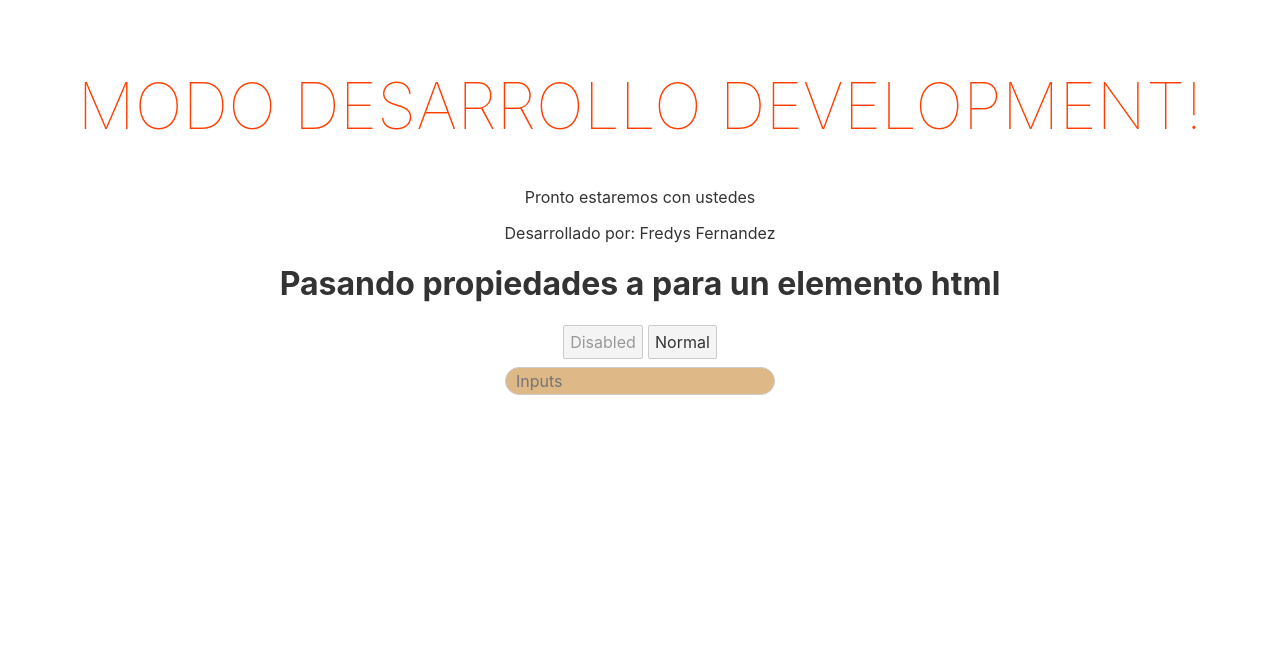
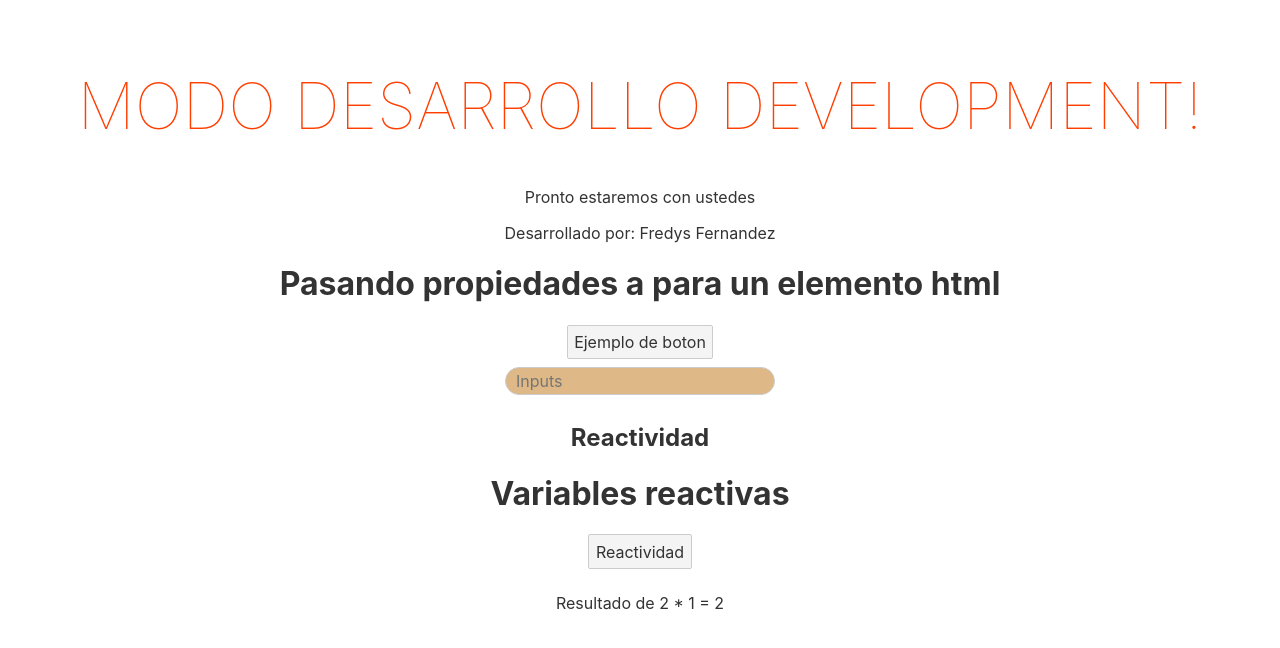
Before and after one commit to juniorfrey/curso-svelte2, a Svelte app: page / in a window 1280 px wide. Shown: the top 648 px of the page. Built offline with nearby package versions, Linux system fonts and the light colour scheme.

Commit message:
Clase 3: Reactividad Se trabajo con la reactividad de las variables

```diff
--- a/src/App.svelte
+++ b/src/App.svelte
@@ -1,8 +1,9 @@
 <script>
-
 	import Datos from "./Clase_Componente.svelte";
 	import Button from "./Button.svelte";
 	import Inputs from "./Inputs.svelte";
+	import Reactividad from "./Reactividad.svelte";
+import ClaseComponente from "./Clase_Componente.svelte";
 	export let name;
 	let lenguaje = 'Pronto estaremos con ustedes';
 	let examplearray = {
@@ -18,6 +19,11 @@
 		require : `required`,
 		value:''
 	};
+
+	let PropertyButton = {
+		nameButton:`Reactividad`,
+		type:`button`
+	}
 
 
 	// Funciones
@@ -36,13 +42,15 @@
 	<!-- 	<Datos  {...examplearray} />-->
 
 	<!-- Botones -->
-	<Button {disabled} {HandleClick}/>
+	<Button {disabled} {HandleClick} />
 
 	<!-- Inputs -->
 	<Inputs {...propertyInput}/>
 	<!--{console.log(propertyInput)}-->
 	<!--{@debug propertyInput}-->
 
+	<h2>Reactividad</h2>
+	<Reactividad {...PropertyButton} {...propertyInput}/>
 
 
 </main>
--- a/src/Button.svelte
+++ b/src/Button.svelte
@@ -1,6 +1,9 @@
 <script>
-    export let disabled = false;
+    //export let disabled = false;
     export let HandleClick = 'p';
+    export let nameButton = 'Ejemplo de boton';
+    export let type = 'button';
+    export let texto = 'Pasando propiedades a para un elemento html';
 </script>
 
 <style>
@@ -8,7 +11,7 @@
 </style>
 
 <main>
-    <h1>Pasando propiedades a para un elemento html</h1>
-    <button type="button" disabled={disabled}>Disabled</button>
-    <button type="button" on:click={HandleClick}>Normal</button>
+    <h1>{texto}</h1>
+    <!--<button type="button" disabled={disabled}>Disabled</button>-->
+    <button type={type} on:click={HandleClick}>{nameButton}</button>
 </main>
--- /dev/null
+++ b/src/Reactividad.svelte
@@ -0,0 +1,22 @@
+<script>
+    import Button from "./Button.svelte";
+    export let nameButton, type;
+    let  texto = `Variables reactivas`;
+    let numero = 1;
+
+    const HandleClick = () => {
+        numero++;
+        numero = numeroDoble;
+    }
+
+    $:numeroDoble = numero * 2
+
+
+
+</script>
+
+<main>
+
+    <Button {nameButton} {type} {HandleClick} {texto}/>
+    <p>Resultado de 2 * {numero} = {numeroDoble}</p>
+</main>
```
